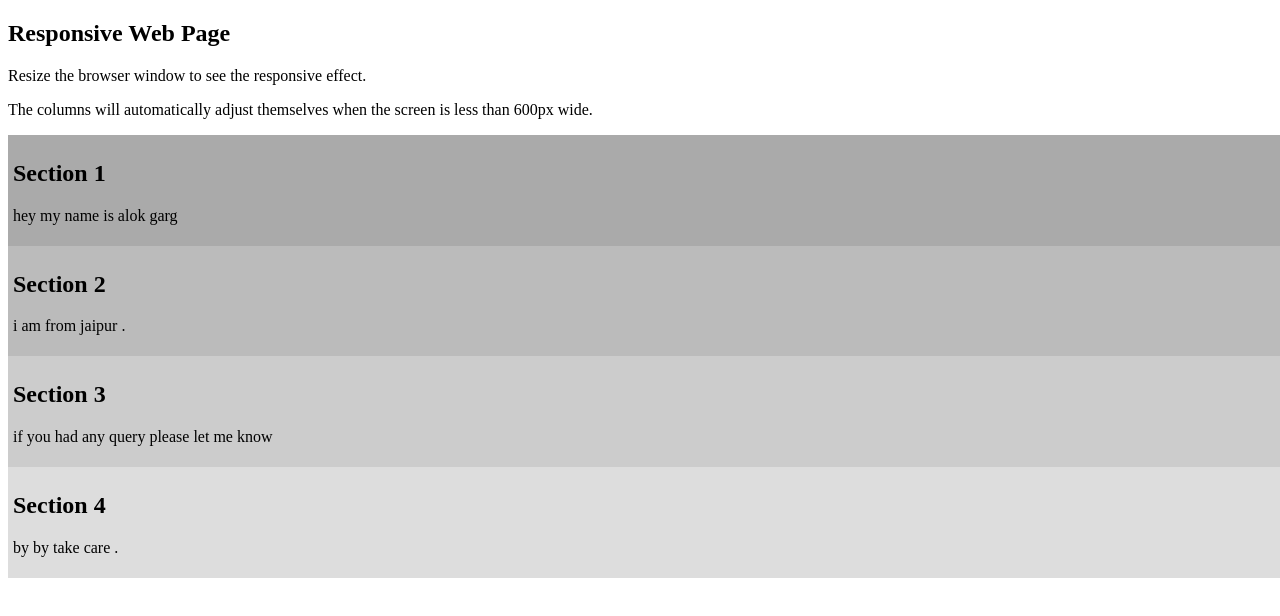
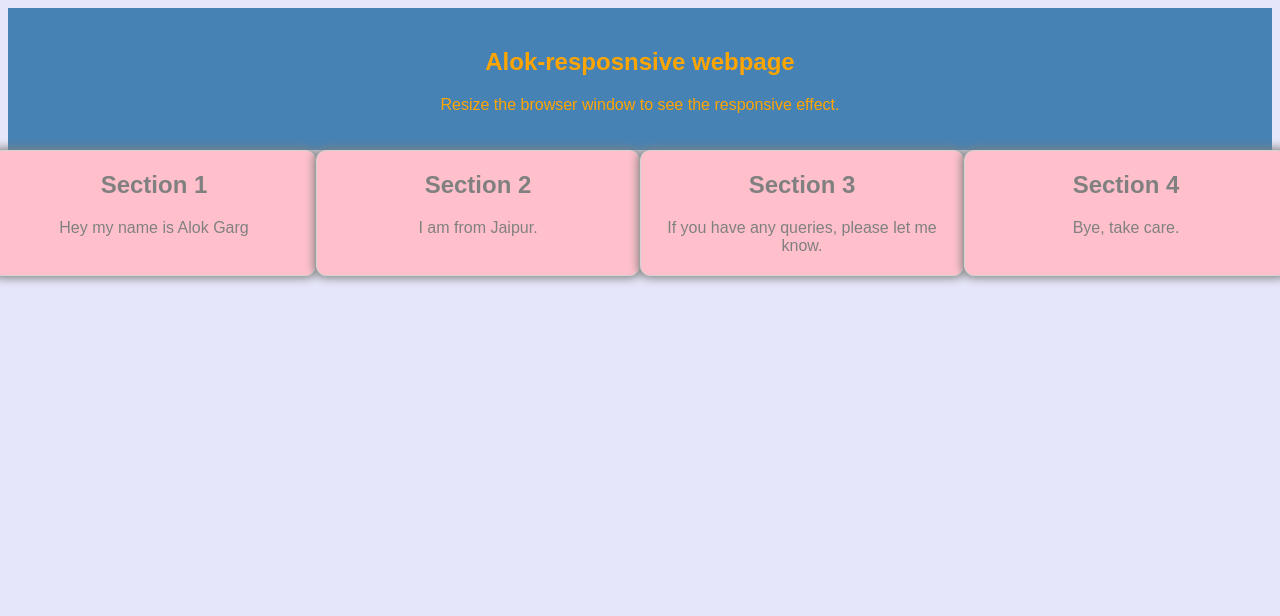
Before and after one commit to alokgarg003/responsibepage, a plain HTML site: page responsibepage.html in a window 1280 px wide. Drawn offline with Linux system fonts and the light colour scheme.

Commit message:
Update responsibepage.html

```diff
--- a/responsibepage.html
+++ b/responsibepage.html
@@ -3,29 +3,94 @@
   <head>
     <meta name="viewport" content="width=device-width, initial-scale=1">
     <link rel="stylesheet" type="text/css" href="style.css">
-  </head>
+    <style>
+      * {
+        box-sizing: border-box;
+      }
+  body {
+    background-color: lavender;
+    font-family: sans-serif;
+    color: gray;
+  }
+
+  .header {
+    background-color: steelblue;
+    color: orange;
+    text-align: center;
+    padding: 20px;
+  }
+
+  h2.header-title {
+    font-weight: bold;
+    text-align: center;
+    margin: 20px 0;
+  }
+
+  .row {
+    display: flex;
+    flex-wrap: wrap;
+    margin: 0 -16px;
+  }
+
+  .column {
+    flex: 25%;
+    padding: 0 16px;
+    background-color: pink;
+    border: 1px solid lightgray;
+    border-radius: 10px;
+    box-shadow: 0px 0px 10px 2px gray;
+  }
+
+  h2.section-title {
+    color:  bold steelblue;
+    text-align: center;
+    margin: 20px 0;
+  }
+
+  p.section-desc {
+      color :  gray;
+    text-align: center;
+    margin: 20px 0;
+  }
+
+  @media (max-width: 600px) {
+    .column {
+      flex: 100%;
+    }
+  }
+
+  @media (max-width: 600px) {
+    .header-title {
+      font-size: 26px;
+    }
+
+    .section-title {
+      font-size: 22px;
+    }
+  }
+</style>
+</head>
   <body>
-    <h2>Responsive Web Page</h2>
-    <p>Resize the browser window to see the responsive effect.</p>
-    <p>The columns will automatically adjust themselves when the screen is less than 600px wide.</p>
-    <div class="row">
-      <div class="column" style="background-color:#aaa;">
-        <h2>Section 1</h2>
-        <p>hey my name is alok garg</p>
-      </div>
-      <div class="column" style="background-color:#bbb;">
-        <h2>Section 2</h2>
-        <p>i am from jaipur .</p>
-      </div>
+    <div class="header">
+      <h2 class="header-title">Alok-resposnsive webpage</h2>
+      <p>Resize the browser window to see the responsive effect.</p>
     </div>
     <div class="row">
-      <div class="column" style="background-color:#ccc;">
-        <h2>Section 3</h2>
-        <p>if you had any query please let me know </p>
+      <div class="column">
+        <h2 class="section-title">Section 1</h2>
+        <p class="section-desc">Hey my name is Alok Garg</p>
       </div>
-      <div class="column" style="background-color:#ddd;">
-        <h2>Section 4</h2>
-        <p>by by take care .</p>
+      <div class="column">
+        <h2 class="section-title">Section 2</h2>
+        <p class="section-desc">I am from Jaipur.</p>
+      </div>
+      <div class="column">
+        <h2 class="section-title">Section 3</h2>
+        <p class="section-desc">If you have any queries, please let me know.</p>
+      </div>
+      <div class="column">
+        <h2 class="section-title">Section 4</h2>
+        <p class="section-desc">Bye, take care.</p>
       </div>
     </div>
   </body>
```
